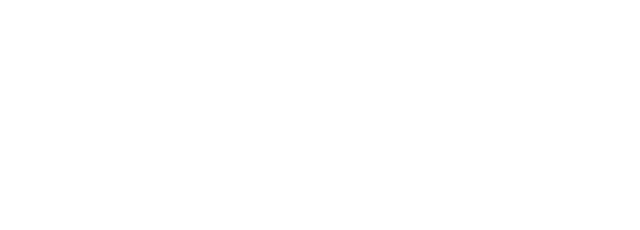
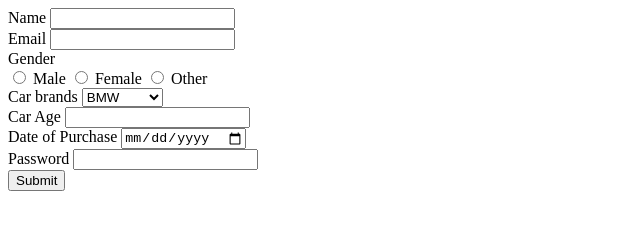
Before and after one commit to acciojob/car-insurance-form-raabin10, a website: page main.html in a window 1280 px wide. Shown: the whole page, without its empty margins (0-640 px from the left). Drawn offline with Linux system fonts and the light colour scheme.

Commit message:
created a submission

```diff
--- a/main.html
+++ b/main.html
@@ -11,6 +11,50 @@
     <script type="text/javascript" src="./script.js">
 </script>
 
+	<form>
+		<div>
+		<label for="name">Name</label>
+		<input id="name" type="text">
+		</div>
+		<div><label for="Email">Email</label>
+		<input id="Email "type="email">
+		</div>
+		<div>
+		 <label for="gender">Gender</label><br>
+            <input type="radio" id="male" name="gender" value="male" required>
+            <label for="male">Male</label>
+            <input type="radio" id="female" name="gender" value="female" required>
+            <label for="female">Female</label>
+            <input type="radio" id="other" name="gender" value="other" required>
+            <label for="other">Other</label>
+		</div>
+		<div>
+			<label for="cars">Car brands</label>
+		<select id="cars" name="carBrand" required >
+			<option>BMW</option>
+			<option>Audi</option>
+			<option>Mercedez</option>
+		</select>
+		</div>
+		<div>
+            <label for="carage">Car Age</label>
+            <input type="number" id="carage" name="carAge" required>
+        </div>
+
+        <div>
+            <label for="dop">Date of Purchase</label>
+            <input type="date" id="dop" name="dateOfPurchase" required>
+        </div>
+
+        <div>
+            <label for="password">Password</label>
+            <input type="password" id="password" name="password" required>
+        </div>
+
+        <div>
+            <button type="submit">Submit</button>
+        </div>
+
 </body>
 
 </html>
```
